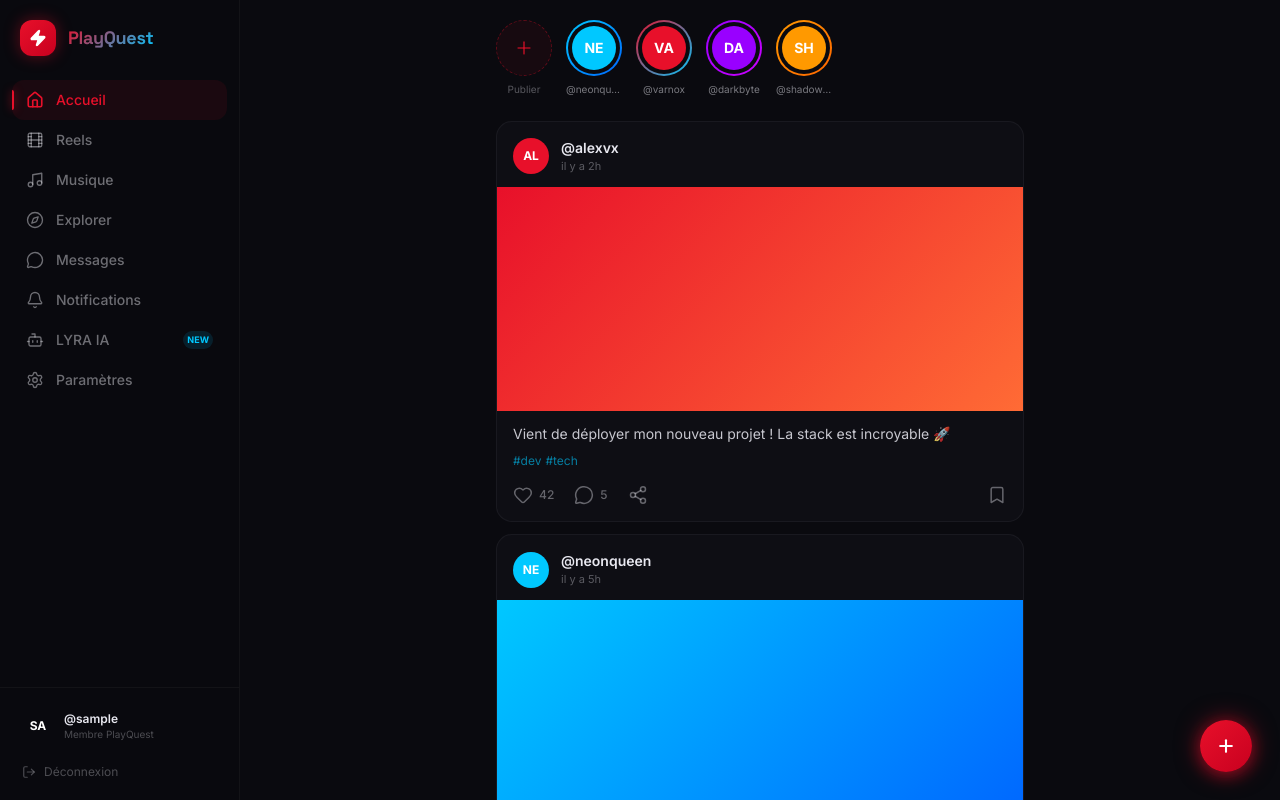
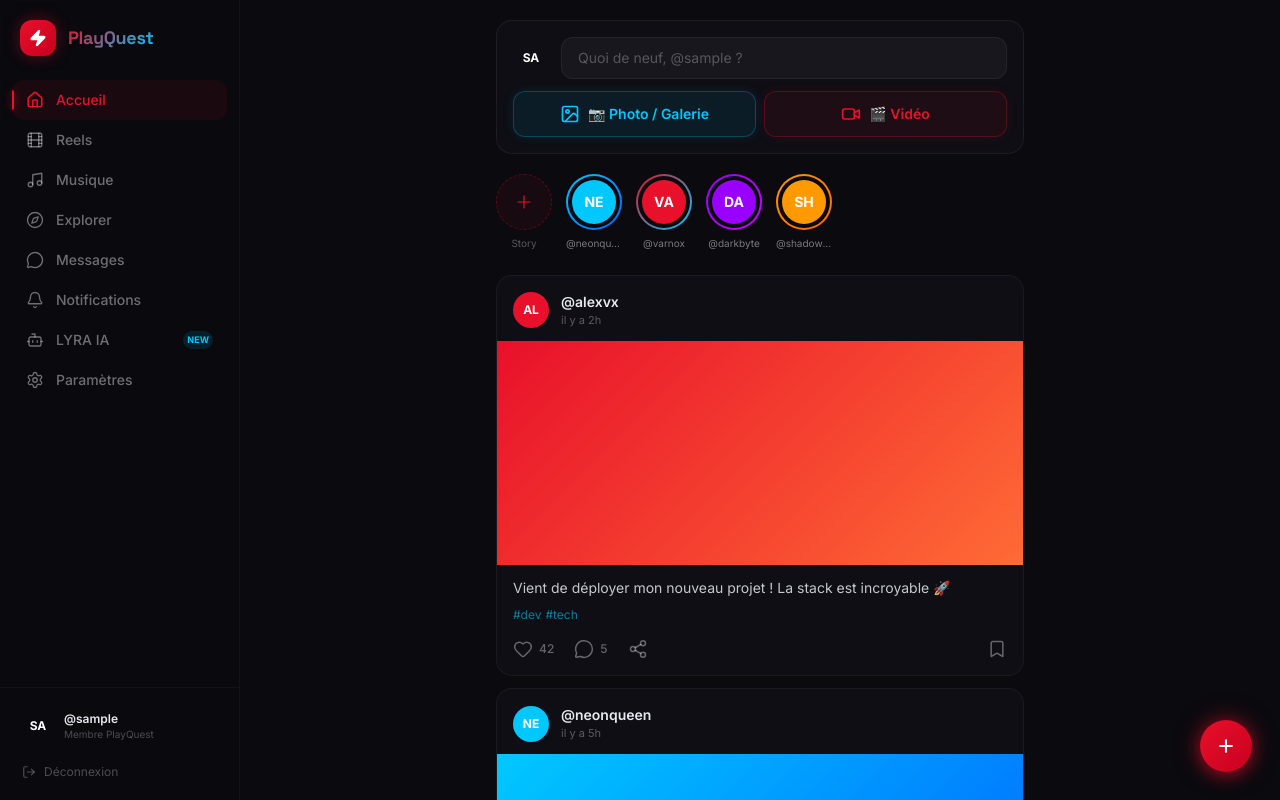
Before and after one commit to Med12-q/PlayQuest, a React (Vite) app in the folder artifacts/playquest/: page /feed in a window 1280 px wide. Shown: the top 800 px of the page. Built offline with nearby package versions, Linux system fonts and the light colour scheme; sample sign-in values are in the browser's storage.

Commit message:
feat: reels, music, AI voice LYRA, gallery upload, realtime messages

```diff
--- a/artifacts/playquest/src/pages/feed.tsx
+++ b/artifacts/playquest/src/pages/feed.tsx
@@ -283,9 +283,54 @@ export default function FeedPage() {
 
   const closeModal = () => { setShowNewPost(false); clearMedia(); setNewPostText(""); };
 
+  const triggerPhoto = () => {
+    if (fileInputRef.current) { fileInputRef.current.accept = "image/*"; fileInputRef.current.click(); }
+  };
+  const triggerVideo = () => {
+    if (fileInputRef.current) { fileInputRef.current.accept = "video/*"; fileInputRef.current.click(); }
+  };
+
   return (
     <Layout>
       <div className="max-w-[560px] mx-auto px-4 py-5">
+
+        {/* Create Post Bar */}
+        {currentUser && (
+          <div className="mb-5 rounded-2xl p-4" style={{ background: "rgba(15,15,22,0.95)", border: "1px solid rgba(255,255,255,0.06)" }}>
+            <div className="flex items-center gap-3 mb-3">
+              <div className="w-9 h-9 rounded-full flex items-center justify-center text-xs font-bold text-white flex-shrink-0" style={{ background: currentUser.avatarColor }}>
+                {getInitials(currentUser.username)}
+              </div>
+              <button onClick={() => setShowNewPost(true)} className="flex-1 text-left px-4 py-2.5 rounded-xl text-sm" style={{ background: "rgba(255,255,255,0.04)", border: "1px solid rgba(255,255,255,0.06)", color: "rgba(232,232,240,0.3)" }}>
+                Quoi de neuf, @{currentUser.username} ?
+              </button>
+            </div>
+            {/* BIG visible media buttons */}
+            <div className="grid grid-cols-2 gap-2">
+              <motion.button
+                whileHover={{ scale: 1.02, y: -1 }}
+                whileTap={{ scale: 0.97 }}
+                onClick={() => { setShowNewPost(true); setTimeout(triggerPhoto, 120); }}
+                className="flex items-center justify-center gap-2 py-3 rounded-xl font-semibold text-sm"
+                style={{ background: "rgba(0,200,255,0.08)", border: "1.5px solid rgba(0,200,255,0.25)", color: "#00c8ff", boxShadow: "0 0 12px rgba(0,200,255,0.1)" }}
+              >
+                <Image className="w-5 h-5" />
+                📷 Photo / Galerie
+              </motion.button>
+              <motion.button
+                whileHover={{ scale: 1.02, y: -1 }}
+                whileTap={{ scale: 0.97 }}
+                onClick={() => { setShowNewPost(true); setTimeout(triggerVideo, 120); }}
+                className="flex items-center justify-center gap-2 py-3 rounded-xl font-semibold text-sm"
+                style={{ background: "rgba(232,16,42,0.08)", border: "1.5px solid rgba(232,16,42,0.28)", color: "#e8102a", boxShadow: "0 0 12px rgba(232,16,42,0.1)" }}
+              >
+                <Video className="w-5 h-5" />
+                🎬 Vidéo
+              </motion.button>
+            </div>
+          </div>
+        )}
+
         {/* Stories */}
         <div className="mb-5">
           <div className="flex gap-3.5 overflow-x-auto pb-1" style={{ scrollbarWidth: "none" }}>
@@ -294,7 +339,7 @@ export default function FeedPage() {
                 <div className="w-14 h-14 rounded-full flex items-center justify-center" style={{ background: "rgba(232,16,42,0.06)", border: "1.5px dashed rgba(232,16,42,0.35)" }}>
                   <Plus className="w-5 h-5 text-[#e8102a]/70" />
                 </div>
-                <span className="text-[10px] text-[#e8e8f0]/35">Publier</span>
+                <span className="text-[10px] text-[#e8e8f0]/35">Story</span>
               </motion.button>
             )}
             {stories.map(s => (
```
